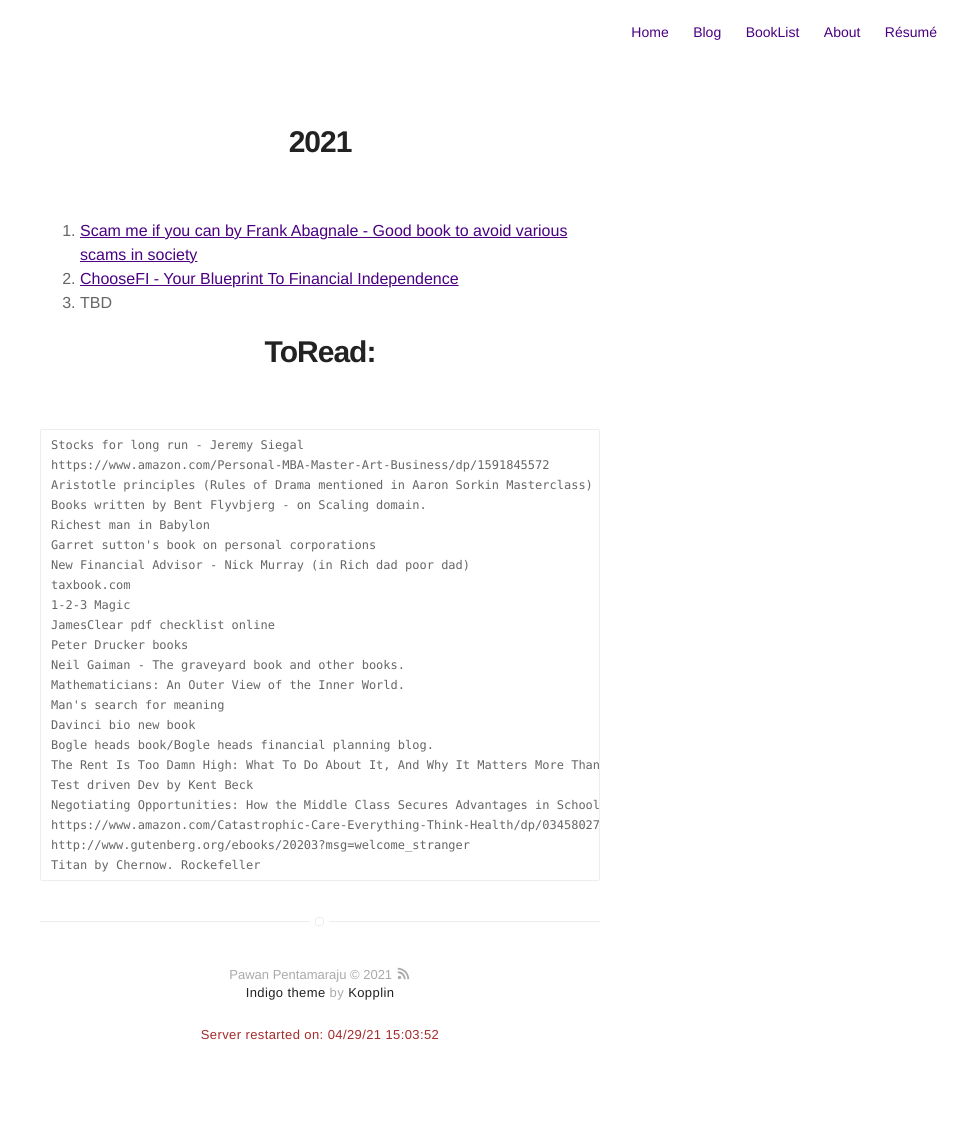
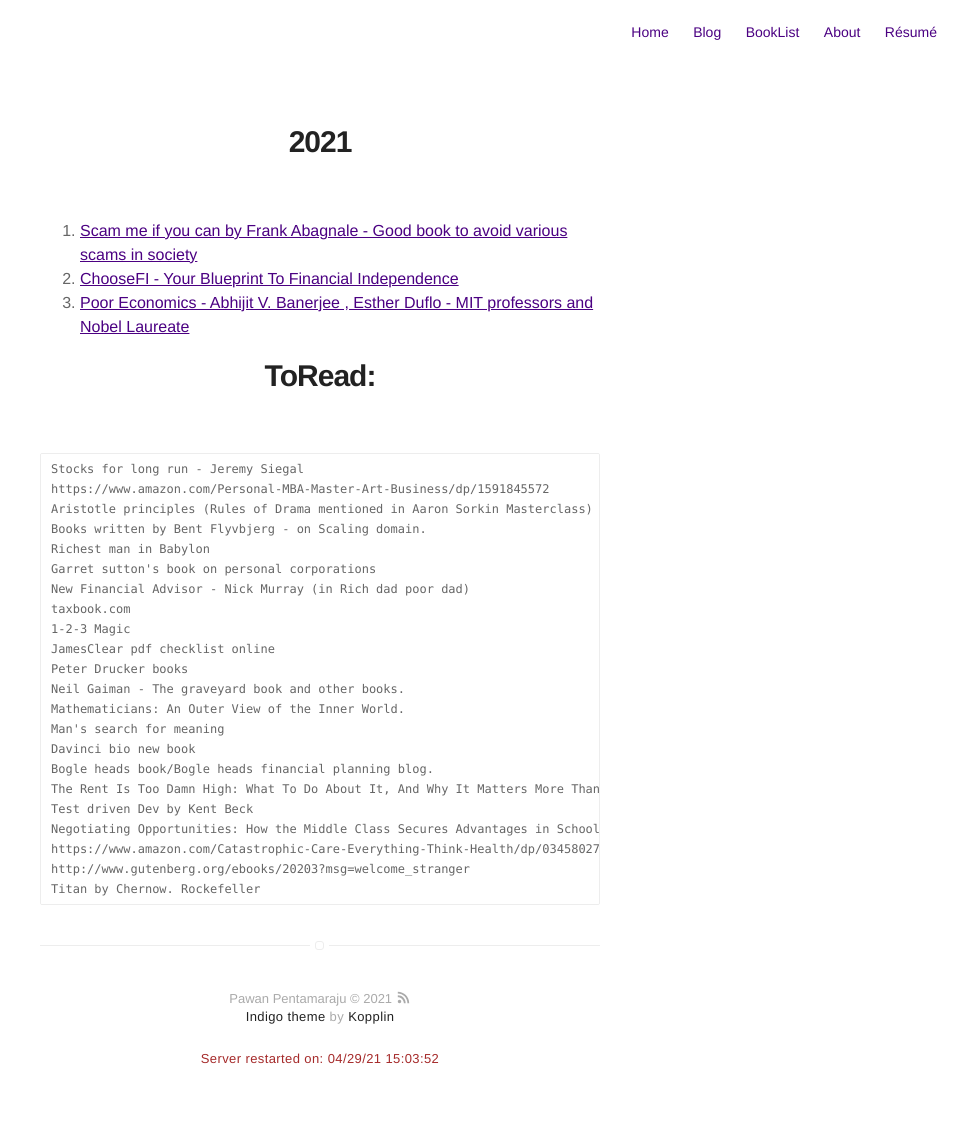
Before and after one commit to pawanpe/pawanpe.github.io, a Jekyll site: the page built from booklist/2021/books.markdown, in a window 1280 px wide. Shown: the whole page, without its empty margins (320-1280 px from the left). Built offline with Jekyll 4.4.1, drawn with Linux system fonts in a browser that asks for light colours; before the commit the page ends 1106 px from its top, so only the background shows below that.

Commit message:
Updating books Apr 2021.

```diff
--- a/booklist/2021/books.markdown
+++ b/booklist/2021/books.markdown
@@ -7,7 +7,7 @@ layout: page
 
 1. [Scam me if you can by Frank Abagnale - Good book to avoid various scams in society](https://www.amazon.com/Scam-Me-You-Can-Strategies/dp/0525538968)
 2. [ChooseFI - Your Blueprint To Financial Independence](https://www.choosefi.com/read/books/blueprint-to-fl/)
-3. TBD
+3. [Poor Economics - Abhijit V. Banerjee , Esther Duflo - MIT professors and Nobel Laureate](https://www.amazon.com/Poor-Economics-Radical-Rethinking-Poverty/dp/1610390938)
 
 # ToRead:
 
```
